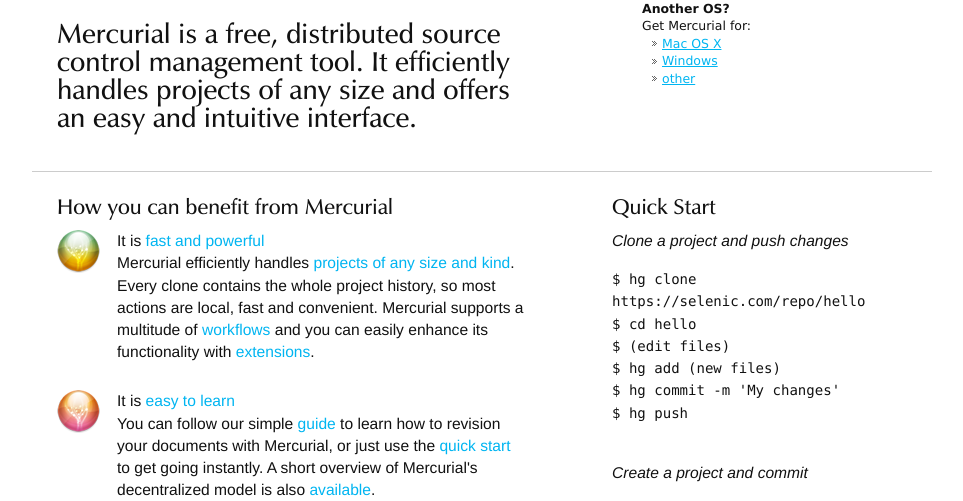
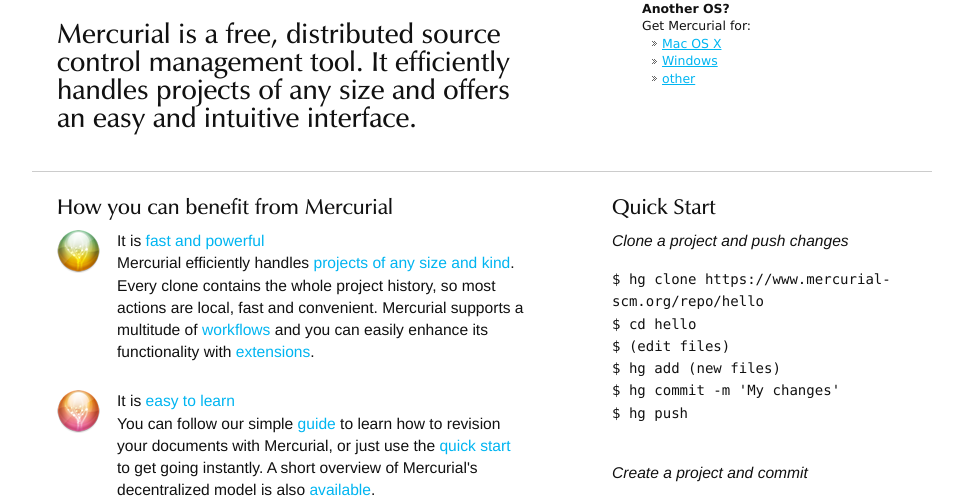
Before and after one commit to paugier/mercurial-scm, a Flask app: page / in a window 1280 px wide. Shown: the part 184-685 px from the top of the page, without its empty margins (158-1121 px from the left). Run offline with Flask 2, Linux system fonts and the light colour scheme.

Commit message:
frontpage: use example repo from mercurial-scm.org
The rendered result looks like this:

"""
$ hg clone https://www.mercurial-
scm.org/repo/hello
"""

(It will be copied without any word breaks, the break is only visual.)

The actual repo doesn't exist yet, but really should already, because the first
thing new users will see when they try the old URL with 3.9-rc+ is a lengthy
error message that Mercurial "could not negotiate a common security protocol
(tls1.1+) with selenic.com..." Classy.

```diff
--- a/templates/frontpage.html
+++ b/templates/frontpage.html
@@ -39,7 +39,7 @@
         <h3>Quick Start</h3>
 
         <p><em>Clone a project and push changes</em>
-<pre class="wrap">$ hg clone https://selenic.com/repo/hello
+<pre class="wrap">$ hg clone https://www.mercurial-scm.org/repo/hello
 $ cd hello
 $ (edit files)
 $ hg add (new files)
```
